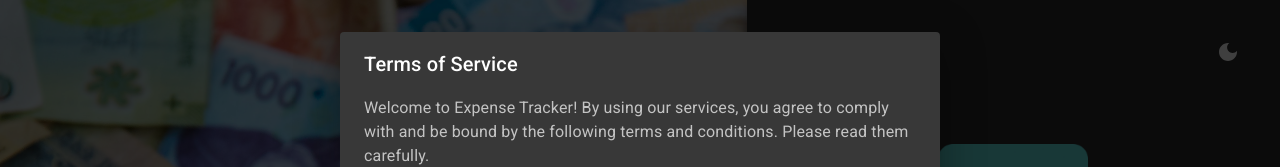
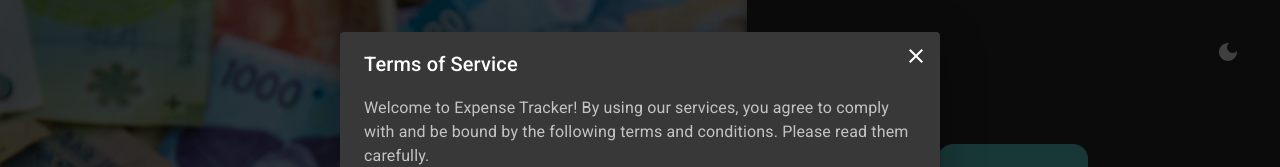
Before and after one commit to JacobArthurs/expense-tracker-frontend, a React (Vite) app: page /login in a window 1280 px wide. Both pictures are taken after a click on the button "TERMS OF SERVICE". Shown: the top 167 px of the page. Built offline with nearby package versions, Linux system fonts and the light colour scheme.

Commit message:
Add DialogCloseButtonComponent

```diff
--- a/src/components/navigation/PrivacyDialogComponent.jsx
+++ b/src/components/navigation/PrivacyDialogComponent.jsx
@@ -5,9 +5,11 @@
 import DialogActions from '@mui/material/DialogActions';
 import Button from '@mui/material/Button';
 import { Typography } from '@mui/material';
+import { DialogCloseButtonComponent } from '../shared/DialogCloseButtonComponent';
 
 export const PrivacyDialogComponent = ({ open, onClose }) => (
   <Dialog open={open} onClose={onClose}>
+    <DialogCloseButtonComponent onClose={onClose} />
     <DialogTitle>Privacy Policy</DialogTitle>
     <DialogContent>
     <DialogContentText>
--- a/src/components/navigation/TermsDialogComponent.jsx
+++ b/src/components/navigation/TermsDialogComponent.jsx
@@ -1,4 +1,3 @@
-import React from 'react';
 import Dialog from '@mui/material/Dialog';
 import DialogTitle from '@mui/material/DialogTitle';
 import DialogContent from '@mui/material/DialogContent';
@@ -6,9 +5,11 @@
 import DialogActions from '@mui/material/DialogActions';
 import Button from '@mui/material/Button';
 import { Typography } from '@mui/material';
+import { DialogCloseButtonComponent } from '../shared/DialogCloseButtonComponent';
 
 export const TermsDialogComponent = ({ open, onClose }) => (
   <Dialog open={open} onClose={onClose}>
+    <DialogCloseButtonComponent onClose={onClose} />
     <DialogTitle>Terms of Service</DialogTitle>
     <DialogContent>
       <DialogContentText>
@@ -44,7 +45,7 @@
         <strong>Disclaimer:</strong>
       </DialogContentText>
       <DialogContentText>
-        Our services are provided "as is" without any warranty or representation, express or implied. We do not guarantee that the services will be error-free or uninterrupted.
+        Our services are provided &quot;as is&quot; without any warranty or representation, express or implied. We do not guarantee that the services will be error-free or uninterrupted.
       </DialogContentText>
       <DialogContentText mt={1}>
         <strong>Changes to Terms:</strong>
--- /dev/null
+++ b/src/components/shared/DialogCloseButtonComponent.jsx
@@ -0,0 +1,10 @@
+import { IconButton } from "@mui/material";
+import CloseIcon from '@mui/icons-material/Close'
+
+export const DialogCloseButtonComponent = ({ onClose }) => {
+    return (
+        <IconButton aria-label="Close" onClick={onClose} sx={{ position: "absolute", right: 4, top: 4 }}>
+            <CloseIcon />
+        </IconButton>
+    );
+}
```
